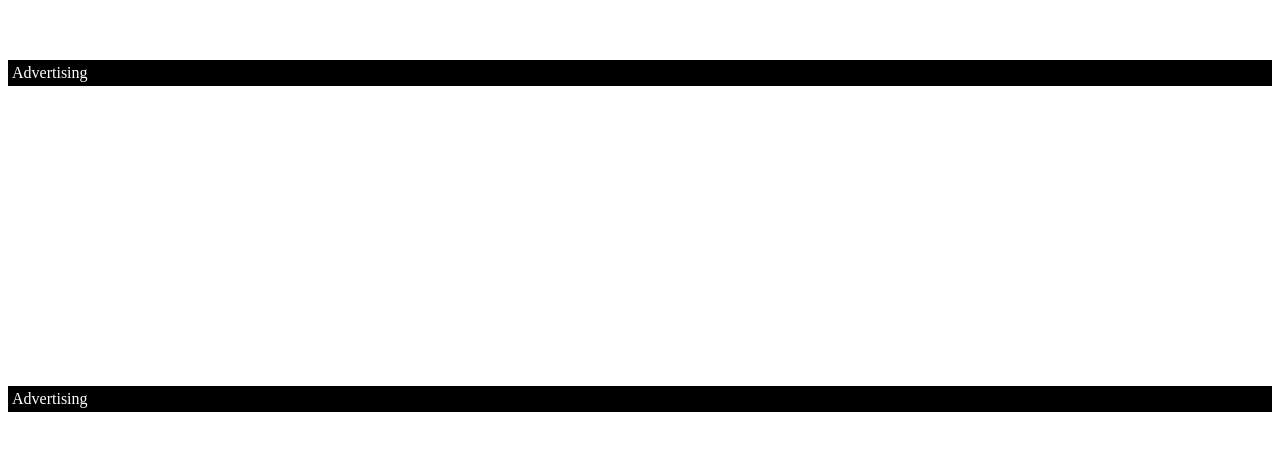
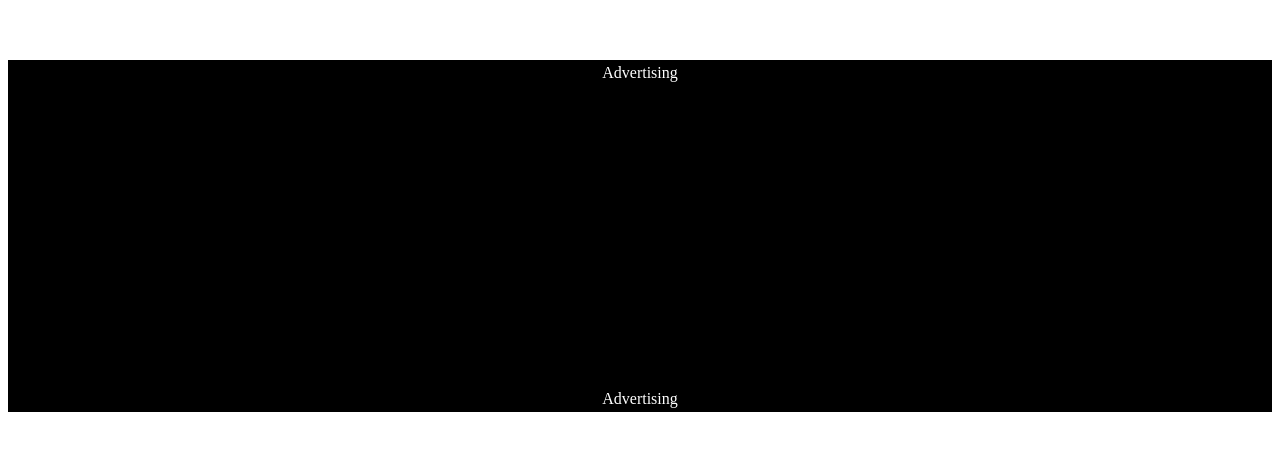
Before and after one commit to one1color/urban-media, a plain HTML site: page learning/AMP Interscroller/example.html in a window 1280 px wide. Shown: the part 948-1398 px from the top of the page. Drawn offline with Linux system fonts and the light colour scheme.

Commit message:
understanding parallax without amp

```diff
--- a/learning/AMP Interscroller/example.html
+++ b/learning/AMP Interscroller/example.html
@@ -7,20 +7,16 @@
 
 <body>
   <div class="padding"></div>
-  <div class="amp-flying-carpet-text-border">Advertising</div>
-  <div class="amp-fx-flying-carpet">
-    <div class="amp-fx-flying-carpet-clip">
-      <div class="amp-fx-flying-carpet-container">
-        <div class="dfp-ad">
-          <div class"dfp-ad-container">
-            <img class="advert-image"
-              src="img/black-bg.jpg" />
-          </div>
-        </div>
+  <div class="advertising-test">Advertising</div>
+  <div class="parallax-carpet">
+    <!-- this should be background black -->
+    <div class="parallax-carpet-clip">
+      <div class="parallax-carpet-container">
+        <img class="dfp-ad" src="img/black-bg.jpg" />
       </div>
     </div>
   </div>
-  <div class="amp-flying-carpet-text-border">Advertising</div>
+  <div class="advertising-test">Advertising</div>
   <div class="padding"></div>
 </body>
 
--- a/learning/AMP Interscroller/style.css
+++ b/learning/AMP Interscroller/style.css
@@ -2,19 +2,21 @@
     height: 1000px;
   }
 
-  .amp-flying-carpet-text-border {
+  .advertising-test {
     background: black;
     color: white;
     padding: 0.25em;
+    text-align: center;
   }
 
-  .amp-fx-flying-carpet {
+  .parallax-carpet {
     height: 300px;
     overflow:hidden;
     position:relative;
   }
 
-  .amp-fx-flying-carpet-clip {
+  .parallax-carpet-clip {
+    background-color: black;
     position: absolute!important;
     top: 0!important;
     left: 0!important;
@@ -28,7 +30,7 @@
     clip-path: polygon(0px 0px,100% 0px,100% 100%,0px 100%)!important;
   }
 
-  .amp-fx-flying-carpet-container {
+  .parallax-carpet-container {
     position: fixed!important;
     top: 0!important;
     width: 100%;
@@ -50,8 +52,7 @@
   }
 
   .dfp-ad {
-    height:600px;
-    width: 300px;
+    width: 100%;
     background: grey;
     text-align: center;
     vertical-align: middle;
```
